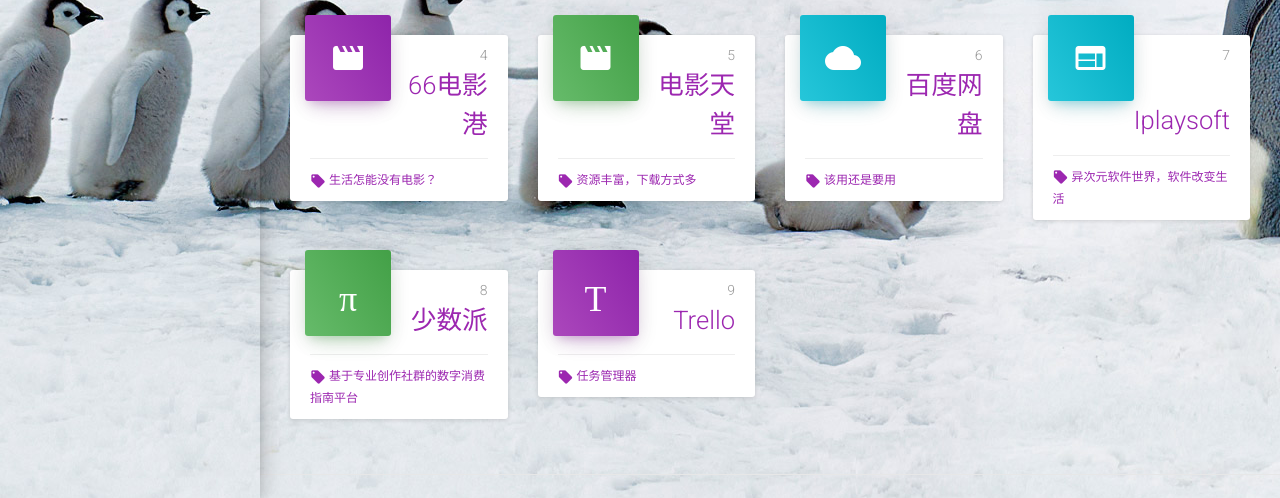
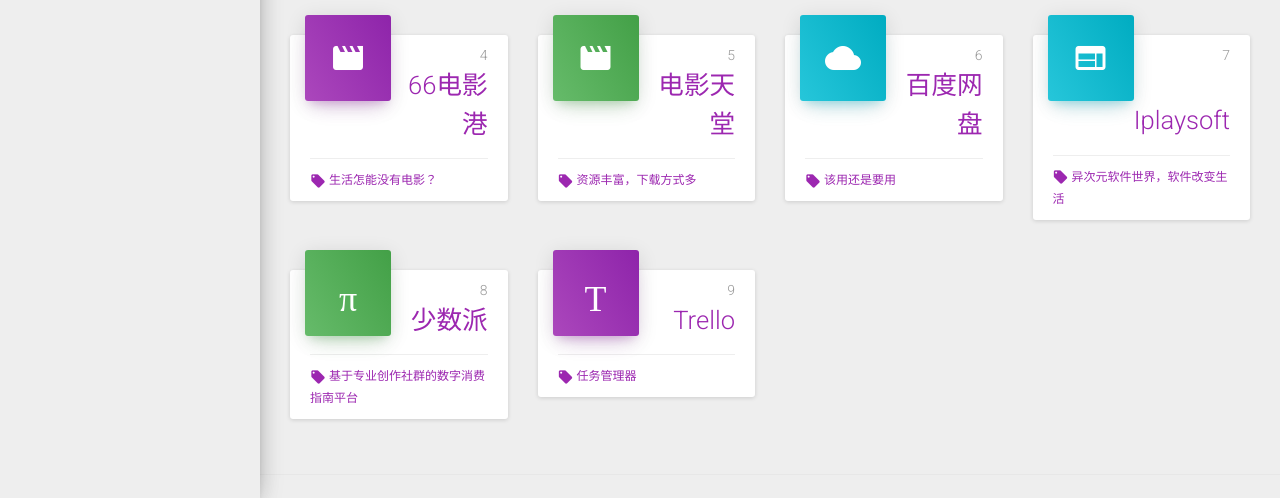
Before and after one commit to BigKunLun/One-BookMark, a plain HTML site: page index.html in a window 1280 px wide. Shown: the part 302-800 px from the top of the page. Drawn offline with Linux system fonts and the light colour scheme.

Commit message:
Update index.html
remove index background-img

```diff
--- a/index.html
+++ b/index.html
@@ -16,7 +16,7 @@
     <title>ONE BOOKMARK</title>
 </head>
 
-<body style="background-image:url(./assets/img/001.jpg);background-position:center;">
+<body>
     <div class="wrapper">
         <div class="sidebar" data-color="purple">
             <div class="logo">
```
